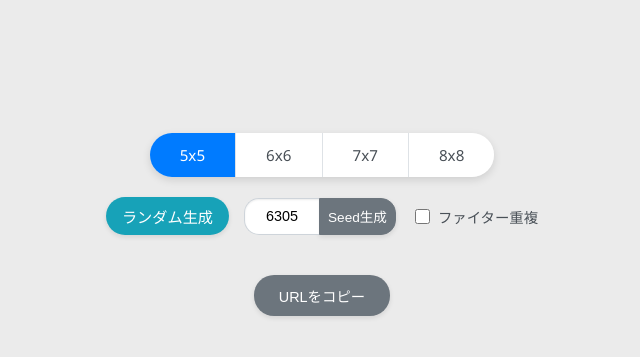
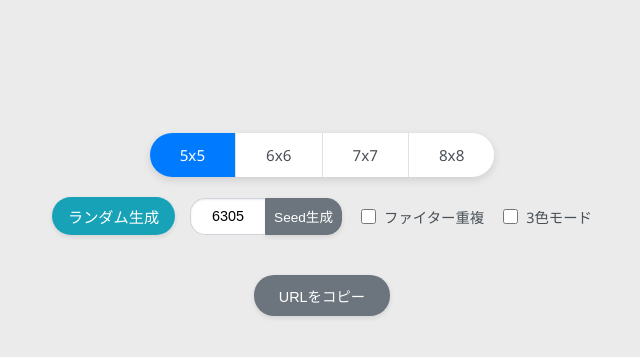
Before and after one commit to hishiki-taisei/smahex, a Flask app: page /view?seed=6305&size=small in a window 1280 px wide. Shown: the part 412-769 px from the top of the page, without its empty margins (318-958 px from the left). Run offline with Flask 3, Linux system fonts and the light colour scheme.

Commit message:
feat: enhance board configurations and add three-color mode option

```diff
--- a/app/app.py
+++ b/app/app.py
@@ -16,31 +16,32 @@ BOARD_CONFIGS = {
         'display_name': '5x5', # 表示名を追加
         #'grid_size': 25,
         #'rows': [1, 2, 3, 4, 5, 4, 3, 2, 1]
+
         'grid_size': 19,
         'rows': [1, 2, 3, 2, 3, 2, 3, 2, 1]
     },
     'medium': {
         'display_name': '6x6', # 表示名を追加
-        #'grid_size': 36,
-        #'rows': [1, 2, 3, 4, 5, 6, 5, 4, 3, 2, 1]
-        'grid_size': 30,
-        'rows': [1, 2, 3, 4, 3, 4, 3, 4, 3, 2, 1]
+        'grid_size': 36,
+        'rows': [1, 2, 3, 4, 5, 6, 5, 4, 3, 2, 1]
+        #'grid_size': 30,
+        #'rows': [1, 2, 3, 4, 3, 4, 3, 4, 3, 4, 3, 2, 1]
 
     },
     'large': {
         'display_name': '7x7', # 表示名を追加
-        #'grid_size': 49,
-        #'rows': [1, 2, 3, 4, 5, 6, 7, 6, 5, 4, 3, 2, 1]
-        'grid_size': 43,
-        'rows': [1, 2, 3, 4, 5, 4, 5, 4, 5, 4, 3, 2, 1]
+        'grid_size': 49,
+        'rows': [1, 2, 3, 4, 5, 6, 7, 6, 5, 4, 3, 2, 1]
+        #'grid_size': 43,
+        #'rows': [1, 2, 3, 4, 5, 4, 5, 4, 5, 4, 3, 2, 1]
     },
     # --- 8x8 サイズを追加 ---
     'xlarge': {
         'display_name': '8x8',
-        #'grid_size': 64, # 1+2+...+7+8+7+...+1 = 64
-        #'rows': [1, 2, 3, 4, 5, 6, 7, 8, 7, 6, 5, 4, 3, 2, 1]
-        'grid_size': 58, # 1+2+...+7+8+7+...+1 = 64
-        'rows': [1, 2, 3, 4, 5, 6, 5, 6, 5, 6, 5, 4, 3, 2, 1]
+        'grid_size': 64, # 1+2+...+7+8+7+...+1 = 64
+        'rows': [1, 2, 3, 4, 5, 6, 7, 8, 7, 6, 5, 4, 3, 2, 1]
+        #'grid_size': 58, # 1+2+...+7+8+7+...+1 = 64
+        #'rows': [1, 2, 3, 4, 5, 6, 5, 6, 5, 6, 5, 4, 3, 2, 1]
     }
     # --- ここまで追加 ---
 }
--- a/app/static/css/style.css
+++ b/app/static/css/style.css
@@ -315,7 +315,7 @@ h1 {
 }
 /* --- 追加: 緑色の状態 --- */
 .hex-cell.state-green {
-    background-color: #82fca0; /* 緑色 */
+    background-color: #77fa79; /* 緑色 */
     background-image: none; /* グラデーションを確実に上書き */
 }
 /* --- ここまで追加 --- */
--- a/app/static/js/script.js
+++ b/app/static/js/script.js
@@ -4,6 +4,7 @@ document.addEventListener('DOMContentLoaded', () => {
     const allowDuplicatesCheckbox = document.getElementById('allow-duplicates');
     const randomGenerateButton = document.getElementById('random-generate-button');
     const hiddenAllowDuplicatesInput = document.getElementById('hidden-allow-duplicates'); // hidden input取得
+    const threeColorModeCheckbox = document.getElementById('three-color-mode'); // 3色モードチェックボックス取得
 
     // --- タッチデバイス判定 ---
     const isTouchDevice = ('ontouchstart' in window) || (navigator.maxTouchPoints > 0) || (navigator.msMaxTouchPoints > 0);
@@ -56,20 +57,34 @@ document.addEventListener('DOMContentLoaded', () => {
             }
 
             // --- 色変更処理 ---
+            const isThreeColorMode = threeColorModeCheckbox && threeColorModeCheckbox.checked; // 3色モードか判定
+
+            // 現在の状態を判定 (3色モード時は緑も考慮)
             const currentState = clickedCell.classList.contains('state-red') ? 'red' :
                                  clickedCell.classList.contains('state-blue') ? 'blue' :
-                                 clickedCell.classList.contains('state-green') ? 'green' : 'default'; // greenを追加
+                                 (isThreeColorMode && clickedCell.classList.contains('state-green')) ? 'green' : 'default';
+
             let nextStateClass = null; // 次の状態クラス (nullはデフォルト色に戻す)
-            const removeClasses = ['state-red', 'state-blue', 'state-green']; // 常に削除するクラスにgreenを追加
+            // 削除するクラスリスト (3色モード時は緑も含む)
+            const removeClasses = isThreeColorMode ? ['state-red', 'state-blue', 'state-green'] : ['state-red', 'state-blue'];
 
-            if (currentState === 'default') {
-                nextStateClass = 'state-red'; // 次は赤
-            } else if (currentState === 'red') {
-                nextStateClass = 'state-blue'; // 次は青
-            } else if (currentState === 'blue') { // blueの場合
-                nextStateClass = 'state-green'; // 次は緑
-            } else { // greenの場合
-                // 次はデフォルト色 (クラス削除のみでOK)
+            // 次の状態を決定
+            if (isThreeColorMode) {
+                // 3色モードのロジック: default -> red -> blue -> green -> default
+                if (currentState === 'default') {
+                    nextStateClass = 'state-red';
+                } else if (currentState === 'red') {
+                    nextStateClass = 'state-blue';
+                } else if (currentState === 'blue') {
+                    nextStateClass = 'state-green';
+                } // else (green) -> nextStateClass remains null (default)
+            } else {
+                // 通常モードのロジック: default -> red -> blue -> default
+                if (currentState === 'default') {
+                    nextStateClass = 'state-red';
+                } else if (currentState === 'red') {
+                    nextStateClass = 'state-blue';
+                } // else (blue) -> nextStateClass remains null (default)
             }
 
             // --- 重複許可チェックと連動処理 ---
@@ -80,12 +95,10 @@ document.addEventListener('DOMContentLoaded', () => {
                     const matchingCells = hexGrid.querySelectorAll(`.hex-cell[data-icon="${iconFilename}"]`);
                     // マッチしたすべてのセルの色を更新
                     matchingCells.forEach(cell => {
-                        cell.classList.remove(...removeClasses); // 赤、青、緑を削除
+                        cell.classList.remove(...removeClasses); // モードに応じたクラスを削除
                         if (nextStateClass) { // 次が赤、青、緑の場合
                             cell.classList.add(nextStateClass);
                         }
-                        // nextStateClassがnullの場合はクラス削除のみ。
-                        // これによりCSSの data-duplicates に基づくスタイルが適用される。
                     });
                 } else {
                     // data-iconがない場合(念のため)、クリックされたセルのみ更新
--- a/app/templates/index.html
+++ b/app/templates/index.html
@@ -4,6 +4,15 @@
     <meta charset="UTF-8">
     <meta name="viewport" content="width=device-width, initial-scale=1.0">
     <title>SMASH HEX</title>
+    <!-- OGP Tags -->
+    <meta property="og:title" content="SMASH HEX" />
+    <meta property="og:description" content="スマブラSPのキャラ選択を補助するヘックスメーカー" />
+    <meta property="og:type" content="website" />
+    <meta property="og:url" content="{{ share_url }}" /> {# 共有URLをOGP URLとして使用 #}
+    <meta property="og:image" content="{{ url_for('static', filename='sma_hex.png', _external=True) }}" /> {# 絶対URLを指定 #}
+    <meta property="og:site_name" content="SMASH HEX" />
+    <meta name="twitter:card" content="summary" /> {# Twitterカードタイプ #}
+    <!-- End OGP Tags -->
     <link rel="stylesheet" href="{{ url_for('static', filename='css/style.css') }}">
     <link rel="stylesheet" href="{{ url_for('static', filename='css/test.css') }}">
     <link rel="icon" href="{{ url_for('static', filename='sma_hex.png') }}">
@@ -74,6 +83,13 @@
             <input type="checkbox" id="allow-duplicates" name="allow_duplicates" {{ 'checked' if allow_duplicates else '' }}>
             <label for="allow-duplicates">ファイター重複</label>
         </div>
+
+        {# --- 追加: 3色モードチェックボックス --- #}
+        <div class="duplicate-checkbox-container"> <!-- 既存のスタイルを再利用 -->
+            <input type="checkbox" id="three-color-mode">
+            <label for="three-color-mode">3色モード</label>
+        </div>
+        {# --- ここまで追加 --- #}
     </div>
     {# --- コントロール2行目ここまで --- #}
 
```
